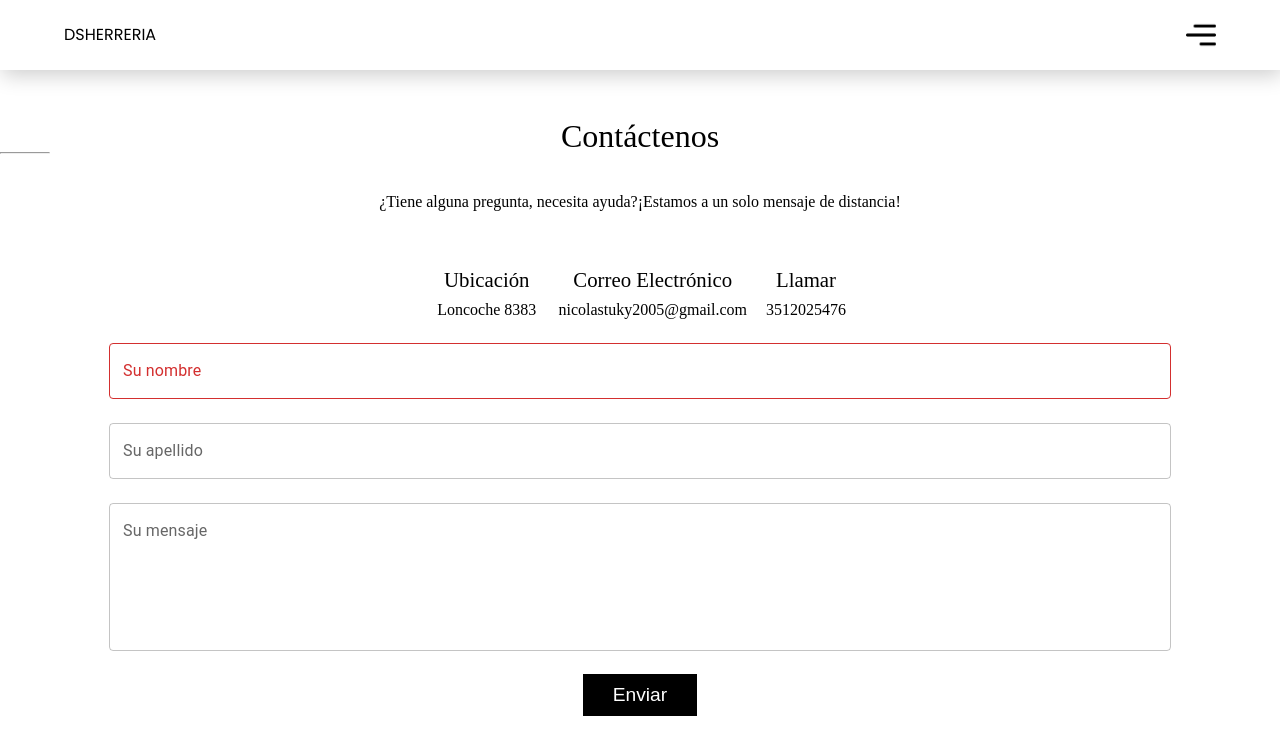
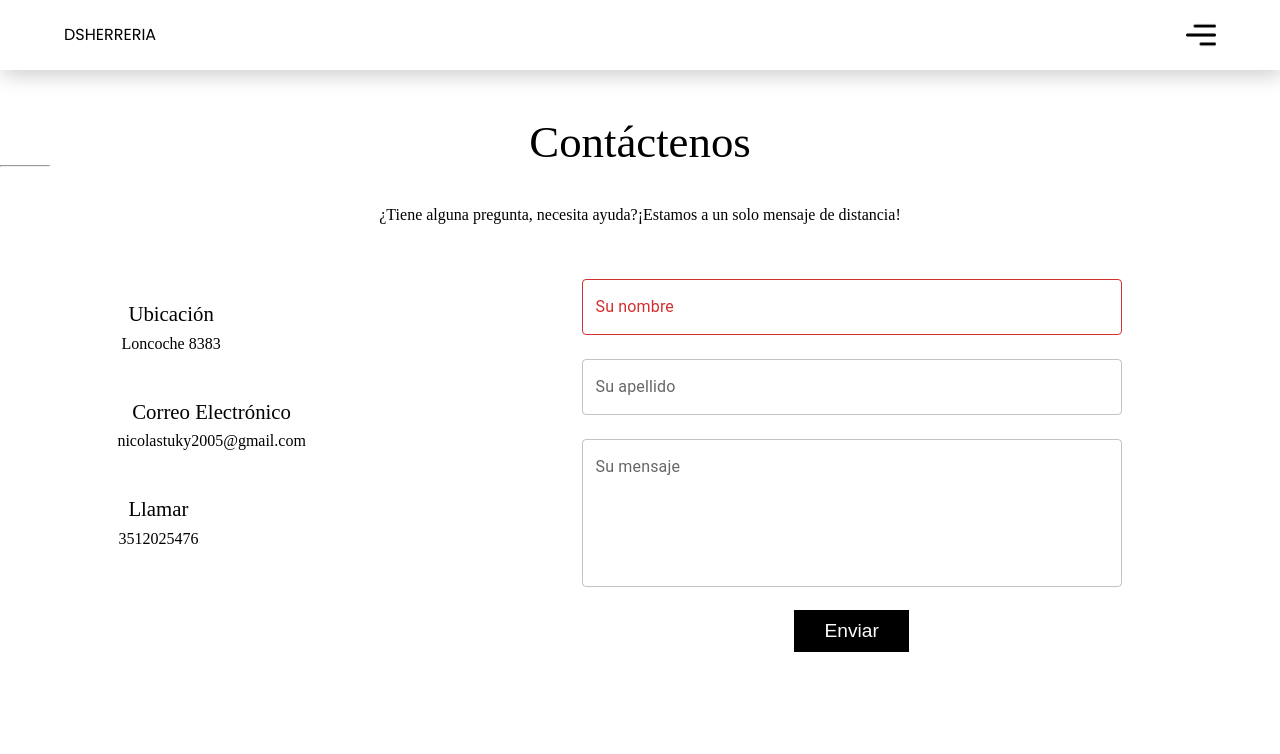
Before and after one commit to NicolasStucky/Proyecto-Herreria, a React (Create React App) app in the folder front/proyecto-front/: page / in a window 1280 px wide. Shown: the top 754 px of the page. Built offline with nearby package versions, Linux system fonts and the light colour scheme.

Commit message:
Update contacto.css

```diff
--- a/front/proyecto-front/src/Components/Contacto/contacto.css
+++ b/front/proyecto-front/src/Components/Contacto/contacto.css
@@ -65,3 +65,40 @@ padding: 10px 30px;
   font-size: 1.2rem;
 
 }
+
+@media (width < 1000 ) {
+    .contacto-title{
+        color: aqua;
+    }
+
+}
+
+@media screen and (min-width:500px) {
+    .container_datos{
+        display: flex;
+        justify-content: space-around;
+    }
+
+    form{
+        width: 50%;
+    }
+
+
+    .contacto-title{
+        font-size: 2.8rem;
+    }
+    .container_datos-info{
+        display: flex;
+        flex-direction: column;
+        align-items: start;
+        justify-content: start;
+
+    }
+    .input,.textarea{
+        width: 100%;
+    }
+
+    .caja-info{
+        margin-top: 30px;
+    }
+}
```
